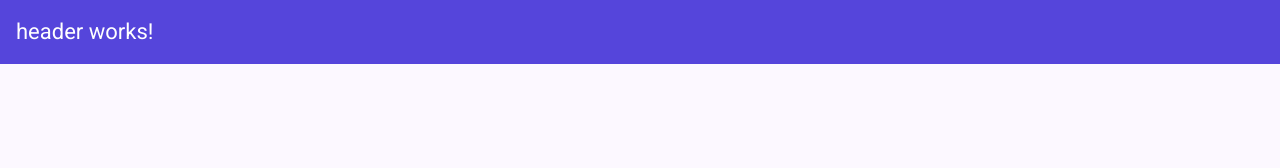
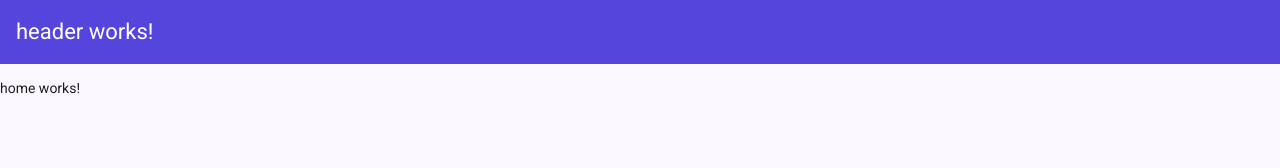
Before and after one commit to fel-vitor/financial-manager, an Angular app: page / in a window 1280 px wide. Shown: the top 168 px of the page. Built offline with nearby package versions, Linux system fonts and the light colour scheme.

Commit message:
feat: Cria módulo Home

```diff
--- a/src/app/app.routes.ts
+++ b/src/app/app.routes.ts
@@ -1,3 +1,8 @@
 import { Routes } from '@angular/router';
 
-export const routes: Routes = [];
+export const routes: Routes = [
+  {
+    path: '',
+    loadChildren: () => import('./features/home/routes').then((m) => m.routes),
+  },
+];
--- /dev/null
+++ b/src/app/features/home/home.html
@@ -0,0 +1 @@
+<p>home works!</p>
--- /dev/null
+++ b/src/app/features/home/routes.ts
@@ -0,0 +1,9 @@
+import { Route, Routes } from '@angular/router';
+import { Home } from './home';
+
+export const routes: Routes = [
+  {
+    path: '',
+    component: Home,
+  },
+];
```
Also changed, not shown: src/app/features/home/home.ts (added, +11 -0 lines), src/app/features/home/home.scss (added).
